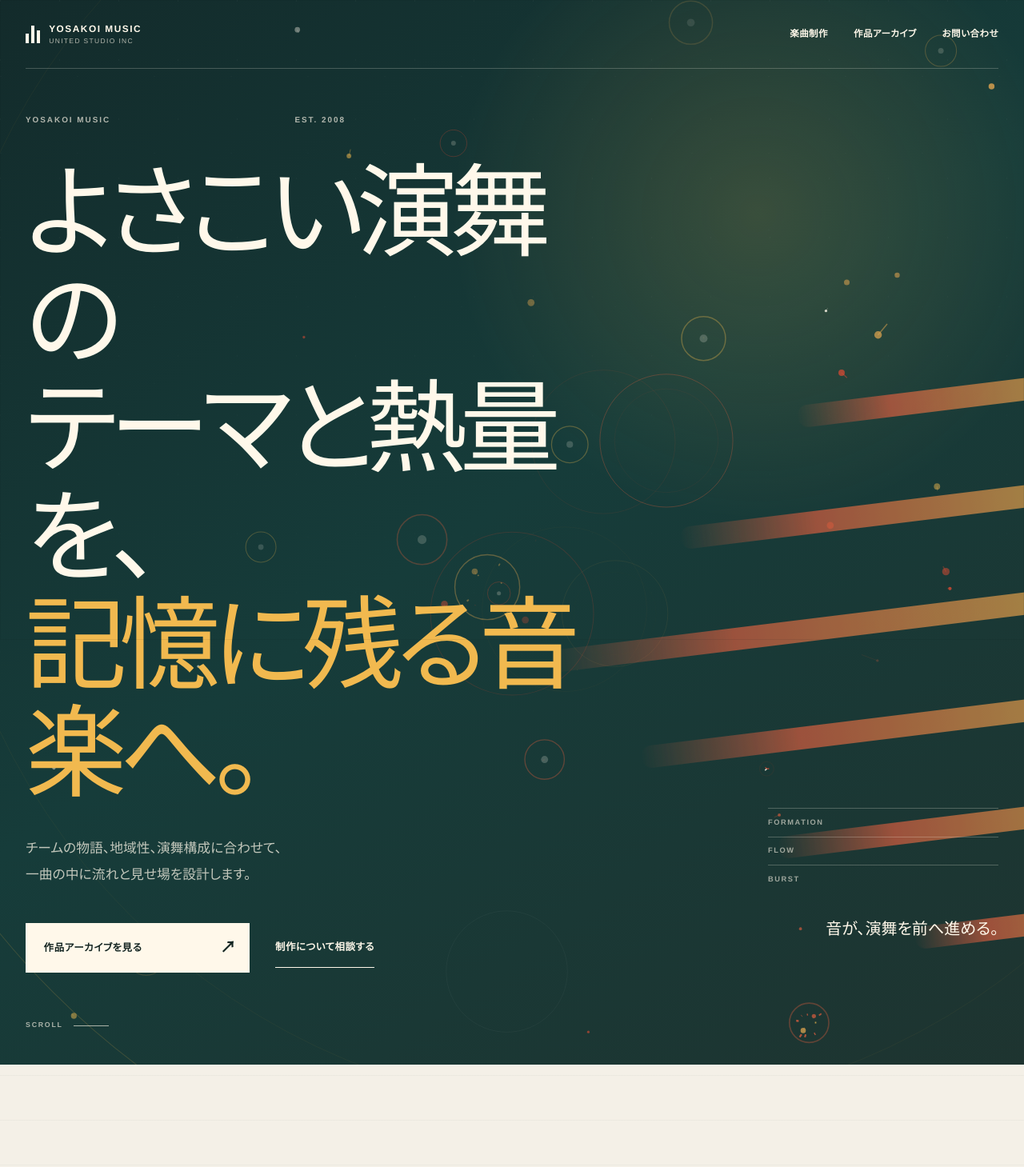
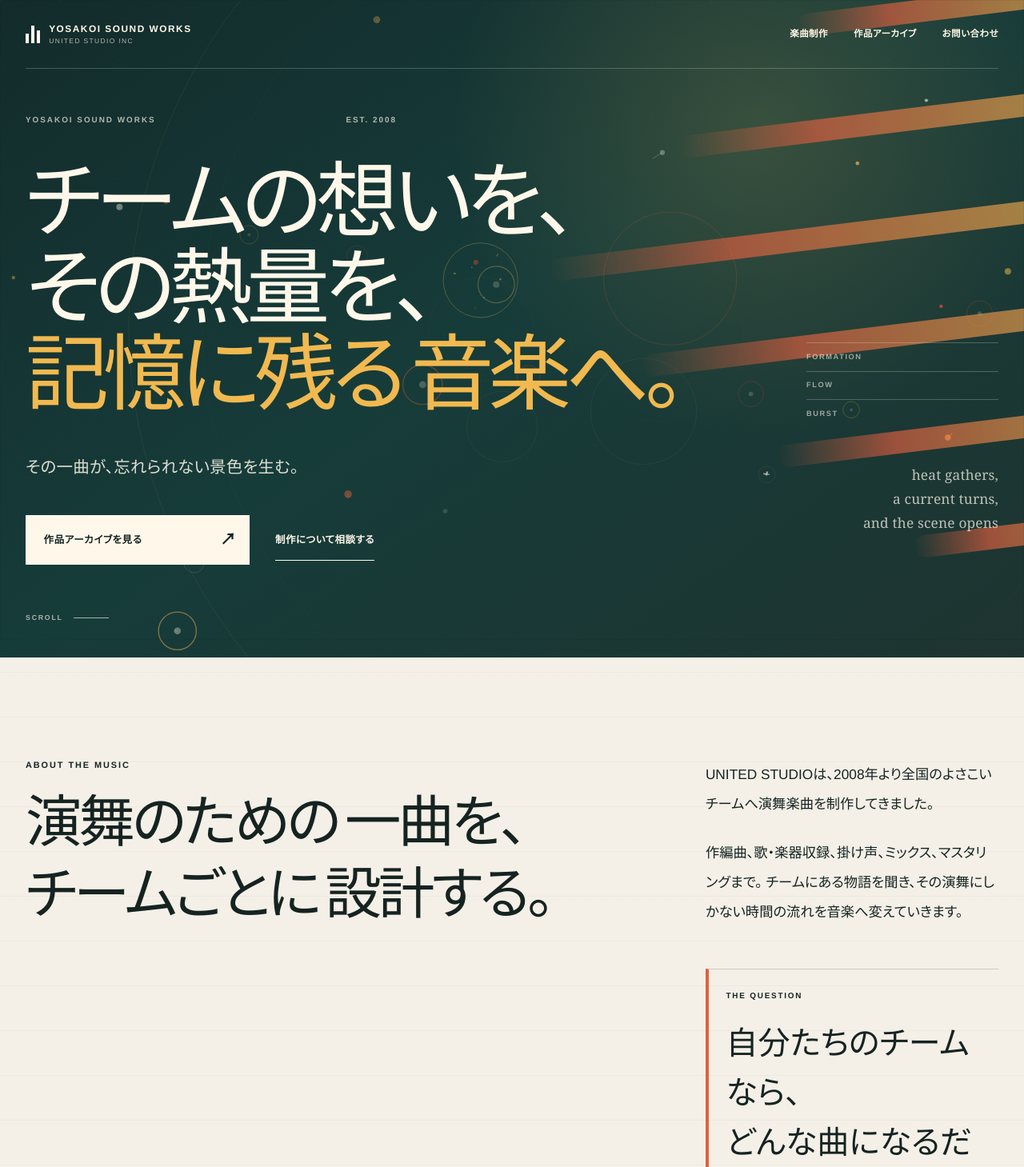
Before and after one commit to tetsufujiki/usi-yosakoi, a Next.js app: page / in a window 1280 px wide. Shown: the top 1459 px of the page at 80% size. Built offline with nearby package versions, Linux system fonts and the light colour scheme.

Commit message:
feat: refine yosakoi homepage narrative

```diff
--- a/app/globals.css
+++ b/app/globals.css
@@ -287,6 +287,7 @@ button:disabled {
 .site-identity strong {
   font-size: 0.74rem;
   letter-spacing: 0.13em;
+  white-space: nowrap;
 }
 
 .site-identity small {
@@ -367,14 +368,16 @@ button:disabled {
 }
 
 .hero__copy {
-  max-width: 47rem;
+  min-width: 0;
+  max-width: 59rem;
 }
 
 .hero__eyebrow {
   display: flex;
   align-items: center;
   justify-content: space-between;
-  max-width: 25rem;
+  gap: 1.5rem;
+  max-width: 29rem;
   margin: 0 0 2.2rem;
   color: rgba(255, 248, 234, 0.68);
   font-size: 0.62rem;
@@ -382,13 +385,17 @@ button:disabled {
   letter-spacing: 0.2em;
 }
 
+.hero__eyebrow span {
+  white-space: nowrap;
+}
+
 .hero h1 {
   margin: 0;
   font-family: var(--font-serif);
-  font-size: clamp(3rem, 12.5vw, 7.9rem);
+  font-size: clamp(2.9rem, 9.1vw, 6.5rem);
   font-weight: 500;
-  letter-spacing: -0.075em;
-  line-height: 1.07;
+  letter-spacing: -0.07em;
+  line-height: 1.04;
 }
 
 .hero h1 em {
@@ -396,12 +403,26 @@ button:disabled {
   font-style: normal;
 }
 
-.hero__lead {
-  max-width: 37rem;
-  margin: 2.4rem 0 0;
-  color: rgba(255, 248, 234, 0.74);
-  font-size: clamp(0.9rem, 2vw, 1.05rem);
-  line-height: 2;
+.hero__title-line {
+  display: block;
+  width: max-content;
+  max-width: 100%;
+  white-space: nowrap;
+}
+
+.hero__title-line--final > span + span::before {
+  content: "";
+  margin-left: 0.12em;
+}
+
+.hero__subcopy {
+  max-width: 40rem;
+  margin-top: clamp(1.9rem, 4vw, 3rem);
+  color: rgba(255, 248, 234, 0.86);
+  font-family: var(--font-serif);
+  font-size: clamp(1rem, 1.8vw, 1.28rem);
+  letter-spacing: 0.01em;
+  line-height: 1.7;
 }
 
 .hero__actions {
@@ -412,7 +433,7 @@ button:disabled {
   margin-top: 2.7rem;
 }
 
-.hero__index {
+.hero__aside {
   display: none;
 }
 
@@ -537,10 +558,23 @@ button:disabled {
   max-width: 14em;
   margin: 0;
   font-family: var(--font-serif);
-  font-size: clamp(2.2rem, 7.5vw, 5.1rem);
+  font-size: clamp(2.2rem, 5.5vw, 4.5rem);
   font-weight: 500;
   letter-spacing: -0.055em;
   line-height: 1.27;
+}
+
+.intro__title-line {
+  display: block;
+  white-space: nowrap;
+}
+
+.intro__title-line > span {
+  white-space: nowrap;
+}
+
+.intro__title-line > span + span {
+  margin-left: 0.12em;
 }
 
 .intro__body {
@@ -577,73 +611,6 @@ button:disabled {
   font-size: clamp(1.55rem, 4vw, 2.5rem);
   font-weight: 500;
   line-height: 1.55;
-}
-
-/* Work capability */
-.feature-grid {
-  display: grid;
-  border-top: 1px solid rgba(255, 248, 234, 0.26);
-}
-
-.feature {
-  position: relative;
-  min-height: 20rem;
-  padding: 2rem 0;
-  border-bottom: 1px solid rgba(255, 248, 234, 0.26);
-}
-
-.feature > span {
-  color: var(--color-sun);
-  font-size: 0.62rem;
-  font-weight: 800;
-  letter-spacing: 0.15em;
-}
-
-.feature h3 {
-  max-width: 13em;
-  margin: 4.5rem 0 1.25rem;
-  font-family: var(--font-serif);
-  font-size: clamp(1.7rem, 5vw, 2.6rem);
-  font-weight: 500;
-  line-height: 1.2;
-}
-
-.feature p {
-  max-width: 25rem;
-  margin: 0;
-  color: rgba(255, 248, 234, 0.64);
-  font-size: 0.88rem;
-}
-
-.feature i {
-  position: absolute;
-  top: 2rem;
-  right: 0;
-  width: 3.5rem;
-  height: 3.5rem;
-  border: 1px solid rgba(255, 248, 234, 0.22);
-  border-radius: 50%;
-}
-
-.feature i::before,
-.feature i::after {
-  position: absolute;
-  top: 50%;
-  left: 50%;
-  content: "";
-  background: var(--color-warm);
-}
-
-.feature i::before {
-  width: 1.25rem;
-  height: 1px;
-  transform: translate(-50%, -50%);
-}
-
-.feature i::after {
-  width: 1px;
-  height: 1.25rem;
-  transform: translate(-50%, -50%);
 }
 
 /* Narrative — Pulse */
@@ -704,6 +671,133 @@ button:disabled {
   height: 1px;
   content: "";
   background: linear-gradient(to left, var(--color-warm), transparent);
+}
+
+.process.section--ink .process-list,
+.process.section--ink .process-list li {
+  border-color: rgba(255, 248, 234, 0.22);
+}
+
+.process.section--ink .process-list p {
+  color: rgba(255, 248, 234, 0.68);
+}
+
+.process.section--ink .process-list__pulse {
+  background: var(--color-night);
+}
+
+/* Finishing philosophy */
+.our-process {
+  overflow: hidden;
+  background:
+    radial-gradient(
+      circle at 92% 5%,
+      rgba(227, 95, 63, 0.12),
+      transparent 25rem
+    ),
+    radial-gradient(
+      circle at 8% 92%,
+      rgba(43, 119, 117, 0.1),
+      transparent 28rem
+    ),
+    var(--color-paper);
+}
+
+.our-process__intro {
+  display: grid;
+  gap: clamp(2.75rem, 5vw, 4.75rem);
+  padding-bottom: clamp(3.5rem, 7vw, 6.5rem);
+  border-bottom: 1px solid var(--color-line);
+}
+
+.our-process__intro h2 {
+  max-width: none;
+  margin: 0;
+  font-family: var(--font-serif);
+  font-size: clamp(2.5rem, 7vw, 5.4rem);
+  font-weight: 500;
+  letter-spacing: -0.055em;
+  line-height: 1.18;
+}
+
+.our-process__intro h2 > span {
+  white-space: nowrap;
+}
+
+.our-process__intro h2 > span + span {
+  margin-left: 0.12em;
+}
+
+.our-process__copy {
+  max-width: 66rem;
+}
+
+.our-process__copy p {
+  margin: 0;
+  color: var(--color-ink);
+  font-family: var(--font-serif);
+  font-size: clamp(1.18rem, 2.1vw, 1.6rem);
+  font-weight: 500;
+  letter-spacing: -0.018em;
+  line-height: 1.95;
+}
+
+.our-process__copy p + p {
+  max-width: 45rem;
+  margin-top: clamp(1.75rem, 3vw, 2.75rem);
+  padding-left: 1.25rem;
+  border-left: 3px solid var(--color-warm);
+}
+
+.finishing-process {
+  padding-top: clamp(3.5rem, 7vw, 6.5rem);
+}
+
+.finishing-process > h3 {
+  margin: 0;
+  font-family: var(--font-serif);
+  font-size: clamp(2.3rem, 6vw, 4.9rem);
+  font-weight: 500;
+  letter-spacing: -0.045em;
+  line-height: 1.1;
+}
+
+.finishing-process__grid {
+  display: grid;
+  margin-top: clamp(2.5rem, 5vw, 4.5rem);
+  border-top: 1px solid var(--color-line);
+}
+
+.finishing-process__item {
+  position: relative;
+  padding: 2rem 0 2.5rem;
+  border-bottom: 1px solid var(--color-line);
+}
+
+.finishing-process__item::before {
+  position: absolute;
+  top: -1px;
+  left: 0;
+  width: 3.5rem;
+  height: 2px;
+  content: "";
+  background: var(--color-warm);
+}
+
+.finishing-process__item h4 {
+  margin: 0 0 1.5rem;
+  font-family: var(--font-serif);
+  font-size: clamp(1.8rem, 4vw, 3rem);
+  font-weight: 500;
+  letter-spacing: -0.035em;
+}
+
+.finishing-process__item p {
+  max-width: 34rem;
+  margin: 0;
+  color: var(--color-ink-soft);
+  font-size: 0.94rem;
+  line-height: 2;
 }
 
 /* Project-specific Work Cards */
@@ -1744,19 +1838,6 @@ button:disabled {
     left: 32px;
   }
 
-  .feature-grid {
-    grid-template-columns: repeat(2, minmax(0, 1fr));
-  }
-
-  .feature {
-    padding: 2rem;
-  }
-
-  .feature:nth-child(odd) {
-    padding-left: 0;
-    border-right: 1px solid rgba(255, 248, 234, 0.26);
-  }
-
   .selected-grid,
   .archive-grid {
     grid-template-columns: repeat(2, minmax(0, 1fr));
@@ -1789,7 +1870,6 @@ button:disabled {
     margin: 0 0 0.55rem;
   }
 
-  .intro__grid,
   .faq__grid,
   .inquiry__inner,
   .archive-return__inner,
@@ -1798,6 +1878,25 @@ button:disabled {
     gap: clamp(4rem, 9vw, 9rem);
   }
 
+  .finishing-process__grid {
+    grid-template-columns: repeat(2, minmax(0, 1fr));
+  }
+
+  .finishing-process__item {
+    min-height: 24rem;
+    padding: 2.5rem clamp(2.5rem, 5vw, 5rem) 3rem 0;
+  }
+
+  .finishing-process__item + .finishing-process__item {
+    padding-right: 0;
+    padding-left: clamp(2.5rem, 5vw, 5rem);
+    border-left: 1px solid var(--color-line);
+  }
+
+  .finishing-process__item + .finishing-process__item::before {
+    left: clamp(2.5rem, 5vw, 5rem);
+  }
+
   .process-list li {
     grid-template-columns: 5rem minmax(0, 1fr);
     padding: 2.1rem 8rem 2.1rem 0;
@@ -1834,18 +1933,23 @@ button:disabled {
   }
 }
 
-@media (min-width: 1040px) {
+@media (min-width: 1180px) {
   .hero__inner {
-    grid-template-columns: minmax(0, 1.35fr) minmax(18rem, 0.65fr);
-    gap: 3rem;
-  }
-
-  .hero__index {
+    grid-template-columns: minmax(0, 1.75fr) minmax(15rem, 0.45fr);
+    gap: clamp(3rem, 5vw, 5rem);
+  }
+
+  .hero__aside {
     display: grid;
     align-self: end;
     justify-self: end;
+    align-content: end;
     width: min(100%, 18rem);
     margin-bottom: 2.3rem;
+  }
+
+  .hero__index {
+    display: grid;
   }
 
   .hero__index span {
@@ -1857,36 +1961,26 @@ button:disabled {
     letter-spacing: 0.17em;
   }
 
-  .hero__index strong {
-    margin-top: 1.7rem;
+  .hero__poem {
+    margin: 2.8rem 0 0;
+    color: rgba(255, 248, 234, 0.72);
     font-family: var(--font-serif);
-    font-size: 1.25rem;
-    font-weight: 500;
+    font-size: 1.08rem;
+    font-weight: 400;
+    letter-spacing: 0.01em;
+    line-height: 1.75;
     text-align: right;
   }
 
-  .feature-grid {
-    grid-template-columns: repeat(4, minmax(0, 1fr));
-  }
-
-  .feature,
-  .feature:nth-child(odd) {
-    min-height: 27rem;
-    padding: 2rem;
-    border-right: 1px solid rgba(255, 248, 234, 0.26);
-  }
-
-  .feature:first-child {
-    padding-left: 0;
-  }
-
-  .feature:last-child {
-    padding-right: 0;
-    border-right: 0;
-  }
-
-  .feature h3 {
-    margin-top: 9rem;
+  .hero__poem span {
+    display: block;
+  }
+}
+
+@media (min-width: 1040px) {
+  .intro__grid {
+    grid-template-columns: minmax(0, 1.35fr) minmax(20rem, 0.65fr);
+    gap: clamp(4rem, 7vw, 7rem);
   }
 
   .selected-grid {
@@ -1910,7 +2004,8 @@ button:disabled {
   }
 
   .site-identity strong {
-    font-size: 0.66rem;
+    font-size: 0.58rem;
+    letter-spacing: 0.09em;
   }
 
   .site-identity small {
@@ -1930,9 +2025,16 @@ button:disabled {
     display: none;
   }
 
-  .hero br,
-  .intro h2 br {
-    display: none;
+  .intro h2 {
+    font-size: clamp(1.95rem, 8.25vw, 2.2rem);
+  }
+
+  .our-process__intro h2 > span {
+    display: block;
+  }
+
+  .our-process__intro h2 > span + span {
+    margin-left: 0;
   }
 
   .archive-hero__summary br {
@@ -1942,6 +2044,26 @@ button:disabled {
   .work-thumbnail__youtube {
     top: 0.65rem;
     right: 0.65rem;
+  }
+}
+
+@media (max-width: 359px) {
+  .intro__title-line > span {
+    display: block;
+  }
+
+  .intro__title-line > span + span {
+    margin-left: 0;
+  }
+}
+
+@media (max-width: 1179px) {
+  .hero__title-line--final > span {
+    display: block;
+  }
+
+  .hero__title-line--final > span + span::before {
+    margin-left: 0;
   }
 }
 
--- a/app/page.tsx
+++ b/app/page.tsx
@@ -17,33 +17,27 @@ export const metadata: Metadata = {
   },
 };
 
-const features = [
+const finishingProcesses = [
   {
-    number: "01",
-    title: "Theme Design",
-    copy: "チームのテーマや演舞構成をもとに、楽曲全体の流れを設計します。",
+    title: "Mixing",
+    copy: "楽曲を構成する一つひとつの音に向き合い、音量や音色、響き、奥行きを細かく調整します。それぞれの音が持つ力を引き出しながら、演舞を動かす一つの音楽へとまとめていきます。",
   },
   {
-    number: "02",
-    title: "Composition & Arrangement",
-    copy: "和の要素、現代的なサウンド、歌、掛け声を組み合わせ、一曲として構成します。",
-  },
-  {
-    number: "03",
-    title: "Recording",
-    copy: "歌、掛け声、楽器収録など、必要な音を制作内容に合わせて収録します。",
-  },
-  {
-    number: "04",
-    title: "Mix & Mastering",
-    copy: "演舞会場でも映えるよう、迫力と聴きやすさのバランスを整えます。",
+    title: "Mastering",
+    copy: "会場の広さや音響環境が異なる中でも、できるだけ踊り子に届き、演舞を支える音になるよう、全体の音圧や響きを整えます。地方車で使用する音源も、それぞれの再生環境を考慮しながら、この工程で仕上げます。",
   },
 ];
 
 const process = [
   ["ヒアリング", "テーマ、演舞構成、希望する方向性を確認します。"],
-  ["構成設計", "見せ場、展開、歌や掛け声の入り方を整理します。"],
-  ["作編曲", "チームの個性に合わせて楽曲を制作します。"],
+  [
+    "響きの探索",
+    "リズム、音色、フレーズを試しながら、曲が動き始めるきっかけを探します。",
+  ],
+  [
+    "作編曲",
+    "音の種を広げながら、チームの個性と演舞に合う楽曲へと仕上げていきます。",
+  ],
   ["収録", "歌、掛け声、楽器など必要な素材を録音します。"],
   ["仕上げ", "ミックス・マスタリングを行い、演舞用音源として完成させます。"],
 ];
@@ -87,20 +81,19 @@ export default function Home() {
           <div className="hero__inner">
             <div className="hero__copy">
               <p className="hero__eyebrow">
-                <span>YOSAKOI MUSIC</span>
+                <span>YOSAKOI SOUND WORKS</span>
                 <span>EST. 2008</span>
               </p>
               <h1 id="hero-title">
-                よさこい演舞の
-                <br />
-                テーマと熱量を、
-                <br />
-                <em>記憶に残る音楽へ。</em>
+                <span className="hero__title-line">チームの想いを、</span>
+                <span className="hero__title-line">その熱量を、</span>
+                <em className="hero__title-line hero__title-line--final">
+                  <span>記憶に残る</span>
+                  <span>音楽へ。</span>
+                </em>
               </h1>
-              <p className="hero__lead">
-                チームの物語、地域性、演舞構成に合わせて、
-                <br />
-                一曲の中に流れと見せ場を設計します。
+              <p className="hero__subcopy">
+                その一曲が、忘れられない景色を生む。
               </p>
               <div className="hero__actions">
                 <Link className="primary-link" href="/archive">
@@ -113,11 +106,17 @@ export default function Home() {
               </div>
             </div>
 
-            <div className="hero__index" aria-hidden="true">
-              <span>FORMATION</span>
-              <span>FLOW</span>
-              <span>BURST</span>
-              <strong>音が、演舞を前へ進める。</strong>
+            <div className="hero__aside" aria-hidden="true">
+              <div className="hero__index">
+                <span>FORMATION</span>
+                <span>FLOW</span>
+                <span>BURST</span>
+              </div>
+              <p className="hero__poem">
+                <span>heat gathers,</span>
+                <span>a current turns,</span>
+                <span>and the scene opens</span>
+              </p>
             </div>
           </div>
 
@@ -132,9 +131,14 @@ export default function Home() {
             <div>
               <p className="section-label">ABOUT THE MUSIC</p>
               <h2 id="intro-title">
-                演舞のための一曲を、
-                <br />
-                チームごとに設計する。
+                <span className="intro__title-line">
+                  <span>演舞のための</span>
+                  <span>一曲を、</span>
+                </span>
+                <span className="intro__title-line">
+                  <span>チームごとに</span>
+                  <span>設計する。</span>
+                </span>
               </h2>
             </div>
             <div className="intro__body">
@@ -158,34 +162,9 @@ export default function Home() {
         </section>
 
         <section
-          className="features section section--ink"
-          aria-labelledby="features-title"
+          className="process section section--ink"
+          aria-labelledby="process-title"
         >
-          <div className="frame">
-            <div className="section-heading section-heading--split">
-              <div>
-                <p className="section-label">WHAT WE DESIGN</p>
-                <h2 id="features-title">制作の特徴</h2>
-              </div>
-              <p>
-                音色を足すだけではなく、演舞の始まりから余韻までをひとつの構成として考えます。
-              </p>
-            </div>
-
-            <div className="feature-grid">
-              {features.map((feature) => (
-                <article className="feature" key={feature.number}>
-                  <span>{feature.number}</span>
-                  <h3>{feature.title}</h3>
-                  <p>{feature.copy}</p>
-                  <i aria-hidden="true" />
-                </article>
-              ))}
-            </div>
-          </div>
-        </section>
-
-        <section className="process section" aria-labelledby="process-title">
           <div className="frame">
             <div className="section-heading">
               <p className="section-label">FROM DIALOGUE TO PERFORMANCE</p>
@@ -210,6 +189,43 @@ export default function Home() {
                 </li>
               ))}
             </ol>
+          </div>
+        </section>
+
+        <section
+          className="our-process section"
+          aria-labelledby="our-process-title"
+        >
+          <div className="frame">
+            <div className="our-process__intro">
+              <div>
+                <p className="section-label">OUR PROCESS</p>
+                <h2 id="our-process-title">
+                  <span>音が演舞を</span>
+                  <span>動かすまで</span>
+                </h2>
+              </div>
+              <div className="our-process__copy">
+                <p>
+                  チームとの対話から音の種を探し、楽曲として育て、最後の響きまで丁寧に仕上げる。音楽をつくるとは、作編曲だけではなく、音色の選択からミキシング、マスタリングに至るまで、すべての工程に向き合うことだと考えています。
+                </p>
+                <p>
+                  一つひとつの工程にどれだけこだわれるかが、演舞を動かす音の説得力を決めます。
+                </p>
+              </div>
+            </div>
+
+            <div className="finishing-process">
+              <h3>Mix &amp; Mastering</h3>
+              <div className="finishing-process__grid">
+                {finishingProcesses.map((item) => (
+                  <article className="finishing-process__item" key={item.title}>
+                    <h4>{item.title}</h4>
+                    <p>{item.copy}</p>
+                  </article>
+                ))}
+              </div>
+            </div>
           </div>
         </section>
 
--- a/components/SiteFooter.tsx
+++ b/components/SiteFooter.tsx
@@ -16,7 +16,7 @@ export function SiteFooter({ kineticsVariant }: SiteFooterProps) {
       ) : null}
       <div className="site-footer__inner">
         <div>
-          <p className="site-footer__eyebrow">YOSAKOI MUSIC</p>
+          <p className="site-footer__eyebrow">YOSAKOI SOUND WORKS</p>
           <p className="site-footer__statement">
             チームの中にある物語を、
             <br />
--- a/components/SiteHeader.tsx
+++ b/components/SiteHeader.tsx
@@ -4,14 +4,18 @@ export function SiteHeader() {
   return (
     <header className="site-header">
       <div className="site-header__inner">
-        <Link className="site-identity" href="/" aria-label="Yosakoi Music トップ">
+        <Link
+          className="site-identity"
+          href="/"
+          aria-label="Yosakoi Sound Works トップ"
+        >
           <span className="site-identity__mark" aria-hidden="true">
             <i />
             <i />
             <i />
           </span>
           <span>
-            <strong>YOSAKOI MUSIC</strong>
+            <strong>YOSAKOI SOUND WORKS</strong>
             <small>UNITED STUDIO INC</small>
           </span>
         </Link>
```
